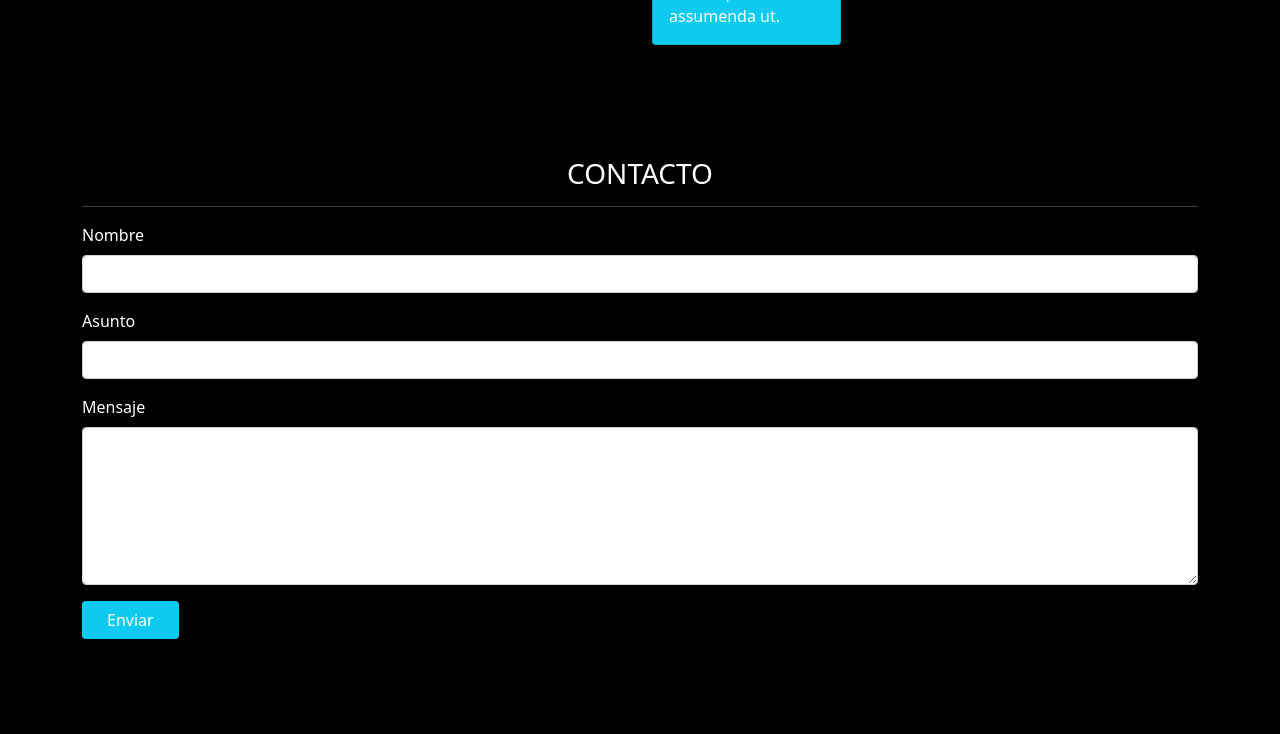
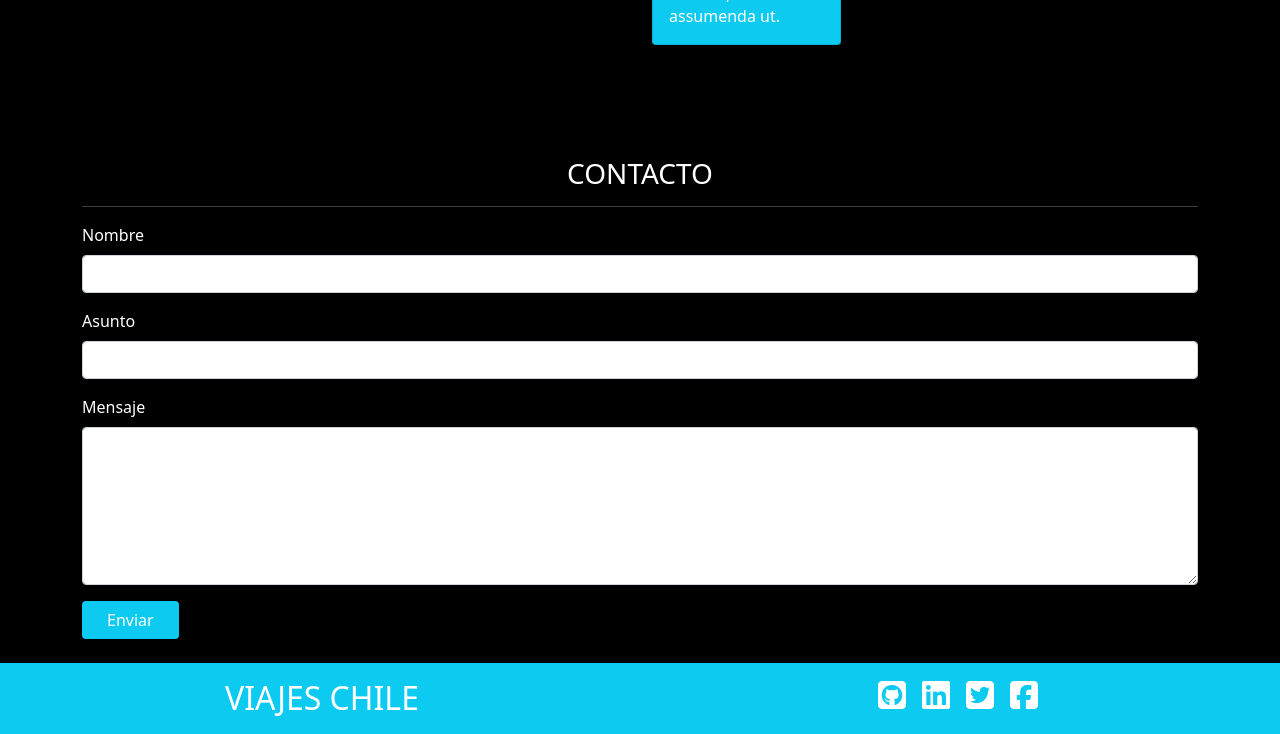
Before and after one commit to marlen713/ViajesChile, a plain HTML site: page index.html in a window 1280 px wide. Shown: the part 2027-2761 px from the top of the page. Before the commit the page ends 2674 px from the top, so only its background shows below. Drawn offline with nearby package versions, Linux system fonts and the light colour scheme.

Commit message:
Realizando el footer

```diff
--- a/index.html
+++ b/index.html
@@ -162,6 +162,22 @@
       </form>
     </section>
 
+    <!-- AQUI ESTA MI FOOTER -->
+    <footer class="container-fluid bg-info mt-4 p-3">
+      <section class="row">
+        <div class="col-6 d-flex justify-content-center">
+          <h2 class="text-uppercase titulo my-auto fw-light">Viajes Chile</h2>
+        </div>
+        <div class="col-6 d-flex justify-content-center">
+          <a href="https://www.github.com" target="_blank"><i class="text-white text-center fa-2x mx-2 my-auto fab fa-github-square" data-bs-toggle="tooltip" data-bs-placement="top" title="Github"></i></a>
+          <a href="https://www.linkedin.com" target="_blank"><i class="text-white text-center fa-2x mx-2 my-auto fab fa-linkedin" data-bs-toggle="tooltip" data-bs-placement="top" title="Linkedin"></i></a>
+          <a href="https://www.twitter.com" target="_blank"><i class="text-white text-center fa-2x mx-2 my-auto fab fa-twitter-square" data-bs-toggle="tooltip" data-bs-placement="top" title="Twitter"></i></a>
+          <a href="https://www.facebook.com" target="_blank"><i class="text-white text-center fa-2x mx-2 my-auto fab fa-facebook-square" data-bs-toggle="tooltip" data-bs-placement="top" title="Facebook"></i></a>
+        </div>
+      </section>
+
+    </footer>
+
 
 
 
```
